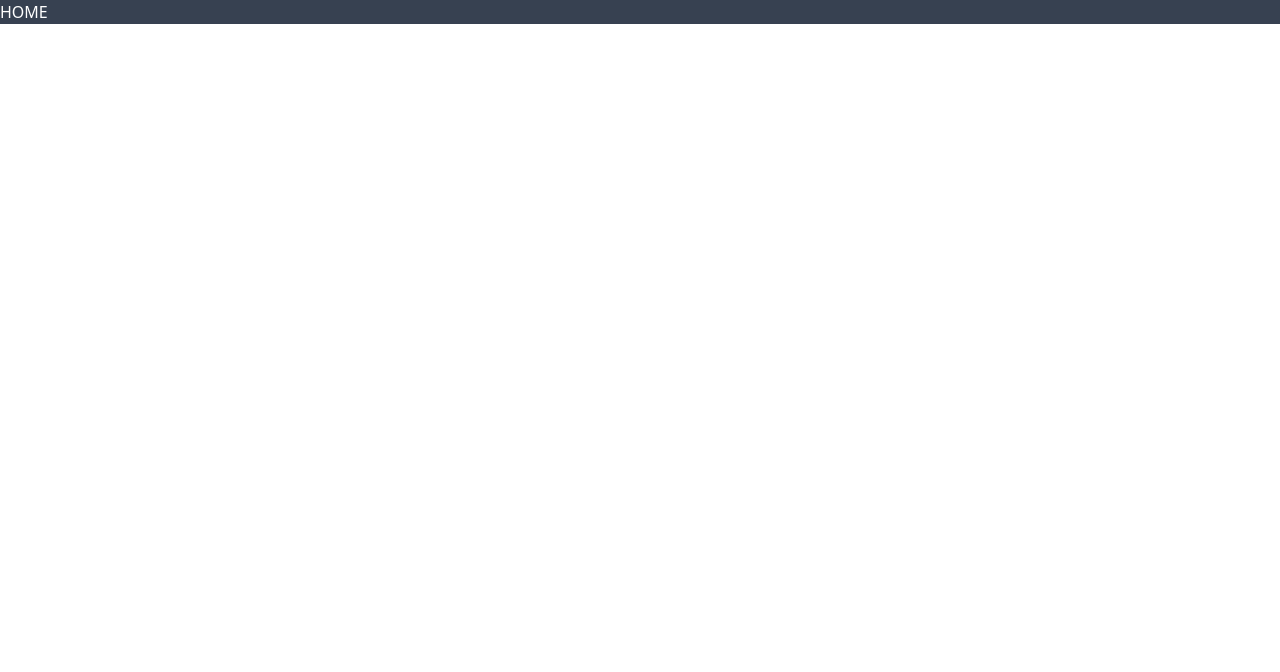
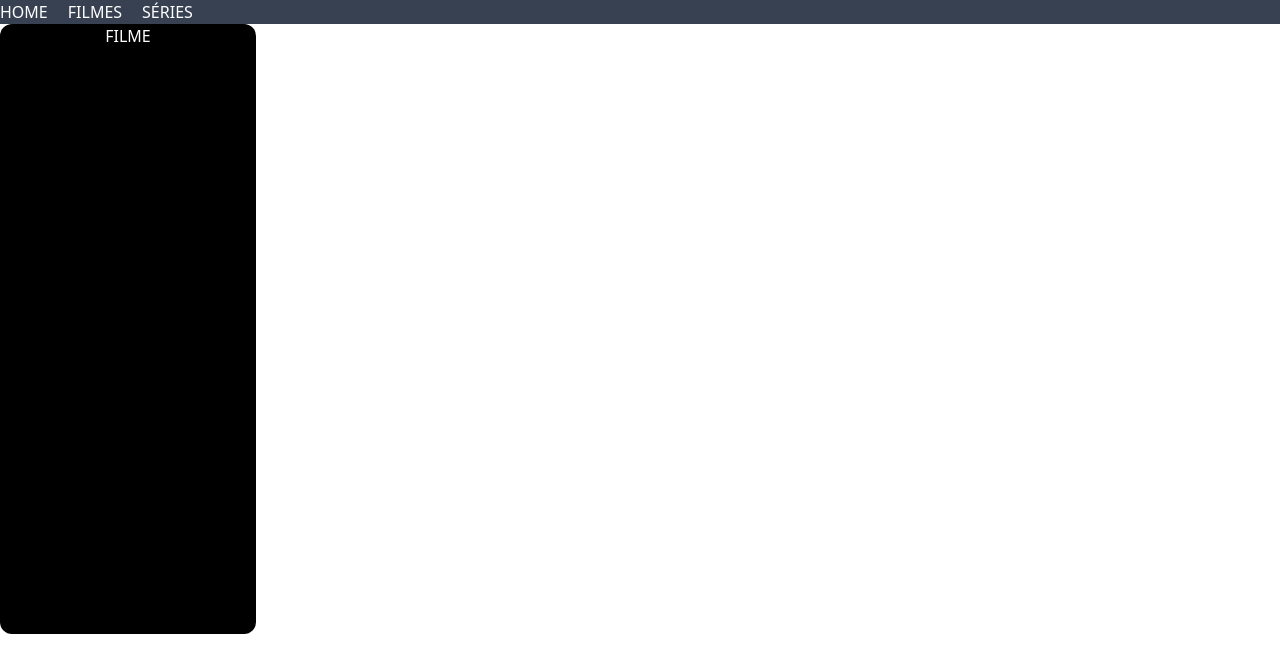
Before and after one commit to IREDE-TIC12/Projeto-Filmeflix, a Vue app in the folder vue-project/: page / in a window 1280 px wide. Shown: the top 672 px of the page. Built offline with nearby package versions, Linux system fonts and the light colour scheme.

Commit message:
feat: create component

```diff
--- a/vue-project/src/App.vue
+++ b/vue-project/src/App.vue
@@ -1,9 +1,17 @@
 <script setup lang="ts">
 // Seu script aqui (se necessário)
+
+import Card from './components/Card.vue';
+import NavBar from './components/NavBar.vue'
+
+
 </script>
 
 <template>
-  <nav class="bg-gray-700">
-    <p class="text-white">HOME</p>
-  </nav>
+  <div>
+    <NavBar/>
+    <Card/>
+
+  </div>
+
 </template>
--- /dev/null
+++ b/vue-project/src/components/Card.vue
@@ -0,0 +1,13 @@
+<script lang="ts">
+import { defineComponent } from 'vue';
+
+export default defineComponent({
+  name: 'Card',
+})
+</script>
+
+<template>
+    <div class="h-[610px] w-[20%] bg-black rounded-xl">
+        <p class="text-white flex justify-center "> FILME </p>
+    </div>
+</template>
--- /dev/null
+++ b/vue-project/src/components/NavBar.vue
@@ -0,0 +1,15 @@
+<script lang="ts">
+import { defineComponent } from 'vue';
+
+export default defineComponent({
+  name: 'NavBar',
+})
+</script>
+
+<template>
+    <nav class="bg-gray-700 text-white flex gap-5">
+    <p class="text-white">HOME</p>
+    <p>FILMES</p>
+    <p>SÉRIES</p>
+    </nav>
+</template>
```
